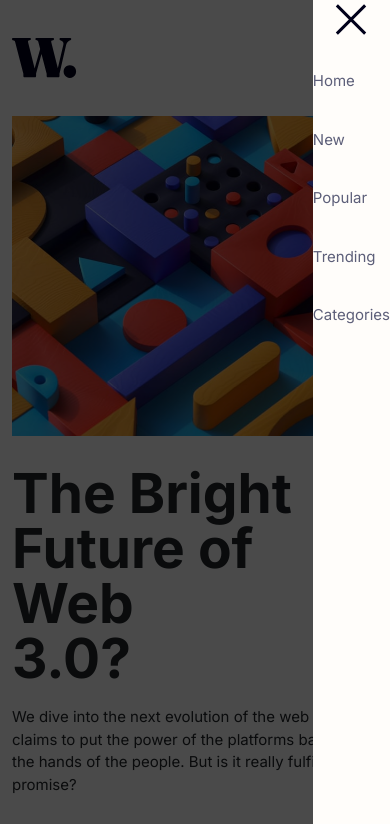
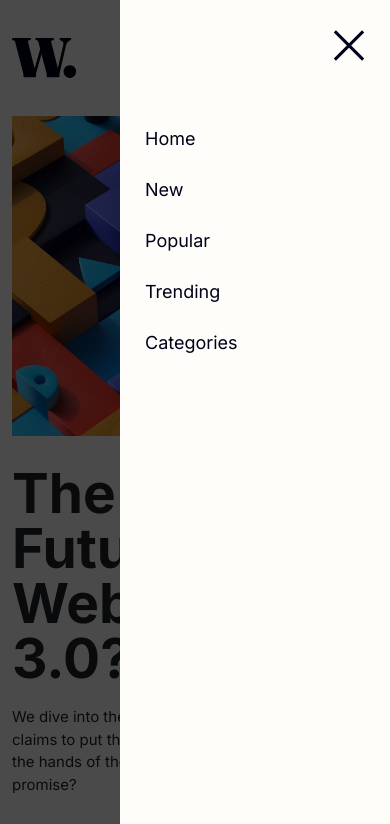
Before and after one commit to mehmetbacik/news-homepage, a plain HTML site: page index.html in a window 390 px wide. Both pictures are taken after a click on the button "Toggle navigation". Shown: the top 824 px of the page. Drawn offline with Linux system fonts and the light colour scheme.

Commit message:
Update
Updated for mobile menu.

```diff
--- a/assets/scss/styles.scss
+++ b/assets/scss/styles.scss
@@ -220,7 +220,7 @@ html {
     }
 }
 
-@media screen and (min-width: 1200px) {
+@media screen and (min-width: 1201px) {
     br {
         &.xlarge {
             display: block;
@@ -237,7 +237,7 @@ html {
     }
 }
 
-@media screen and (min-width: 992px) and (max-width:1199px) {
+@media screen and (min-width: 993px) and (max-width:1200px) {
     #news__page {
         main {
             .main__topStories {
@@ -298,7 +298,7 @@ html {
     }
 }
 
-@media screen and (min-width: 768px) and (max-width:991px) {
+@media screen and (min-width: 769px) and (max-width:992px) {
     #news__page {
         header {
             .navbar {
@@ -364,7 +364,7 @@ html {
     }
 }
 
-@media (max-width: 767px) {
+@media (max-width: 768px) {
     #news__page {
         header {
             .navbar {
@@ -383,10 +383,11 @@ html {
                 #navbarNav {
                     justify-content: flex-end;
                     .navbar-nav {
-                        gap: 20px;
+                        gap: 8px;
                         .nav-item {
                             .nav-link {
-                                color: $dark-grayish-blue;
+                                color: $very-dark-blue;
+                                font-size: 18px;
                                 font-weight: 500;
                                 &:hover {
                                     color: $soft-red;
@@ -484,29 +485,33 @@ html {
 /*DevNot: Check - Menu*/
 @media (max-width: 768px) {
     .navbar-collapse {
+        display: flex;
         position: absolute;
         z-index: 2;
-        background-color: $off-white;
         top: -25px;
-        left: 0;
-        padding-left: 15px;
-        padding-right: 15px;
-        padding-bottom: 15px;
+        right: 0;
         width: 100%;
         background: rgba(0, 0, 0, 0.71);
         padding: 0px;
-        display: flex;
         min-height: 100vh;
     }
     .navbar-nav {
+        padding: 30px 25px;
         background-color: $off-white;
         min-height: 100vh;
+        width: calc(100% - 120px);
+    }
+    .navbar-close {
+        display: flex;
+        align-items: center;
+        justify-content: flex-end;
+        margin-bottom: 45px;
+        padding: 0;
     }
     .navbar-close-icon::before {
         content: url(/assets/img/icon-menu-close.svg);
     }
     .navbar-collapse.collapsing {
-        height: auto;
         -webkit-transition: right 0.3s ease;
         -o-transition: right 0.3s ease;
         -moz-transition: right 0.3s ease;
@@ -514,7 +519,7 @@ html {
         right: -100%;
     }
     .navbar-collapse.show {
-        left: 0;
+        right: 0;
         -webkit-transition: right 0.3s ease-in;
         -o-transition: right 0.3s ease-in;
         -moz-transition: right 0.3s ease-in;
--- a/index.html
+++ b/index.html
@@ -24,7 +24,7 @@
                     </button>
                     <div class="collapse navbar-collapse" id="navbarNav">
                         <ul class="navbar-nav">
-                            <button class="navbar-toggler" type="button" data-bs-toggle="collapse" data-bs-target="#navbarNav" aria-controls="navbarNav" aria-expanded="false" aria-label="Toggle navigation">
+                            <button class="navbar-toggler navbar-close" type="button" data-bs-toggle="collapse" data-bs-target="#navbarNav" aria-controls="navbarNav" aria-expanded="false" aria-label="Toggle navigation">
                                 <span class="navbar-close-icon"></span>
                             </button>
                             <li class="nav-item">
```
Also changed, not shown: assets/css/styles.css, 1 other file.
